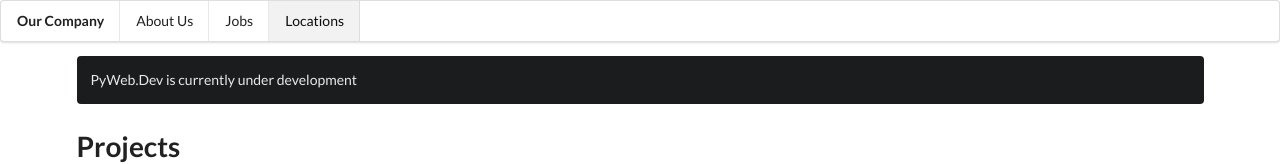
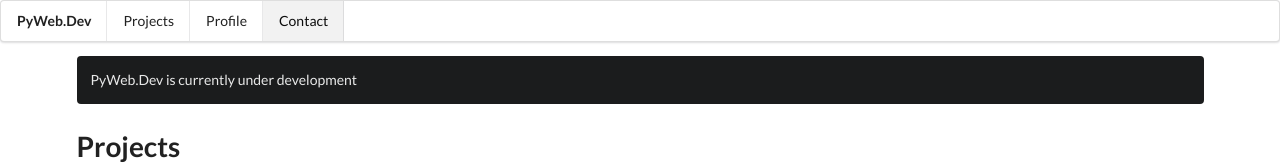
Before and after one commit to drewdas/pyweb-dev, a React (Create React App) app: page / in a window 1280 px wide. Shown: the top 164 px of the page. Built offline with nearby package versions, Linux system fonts and the light colour scheme.

Commit message:
modified menu

```diff
--- a/src/components/Menu.js
+++ b/src/components/Menu.js
@@ -5,16 +5,16 @@ class Menu extends React.Component {
         return (
             <div class="ui menu">
                 <div class="header item">
-                    Our Company
+                    PyWeb.Dev
                 </div>
                 <a class="item">
-                    About Us
+                    Projects
                 </a>
                 <a class="item">
-                    Jobs
+                    Profile
                 </a>
                 <a class="item active">
-                    Locations
+                    Contact
                 </a>
             </div>
         );
```
